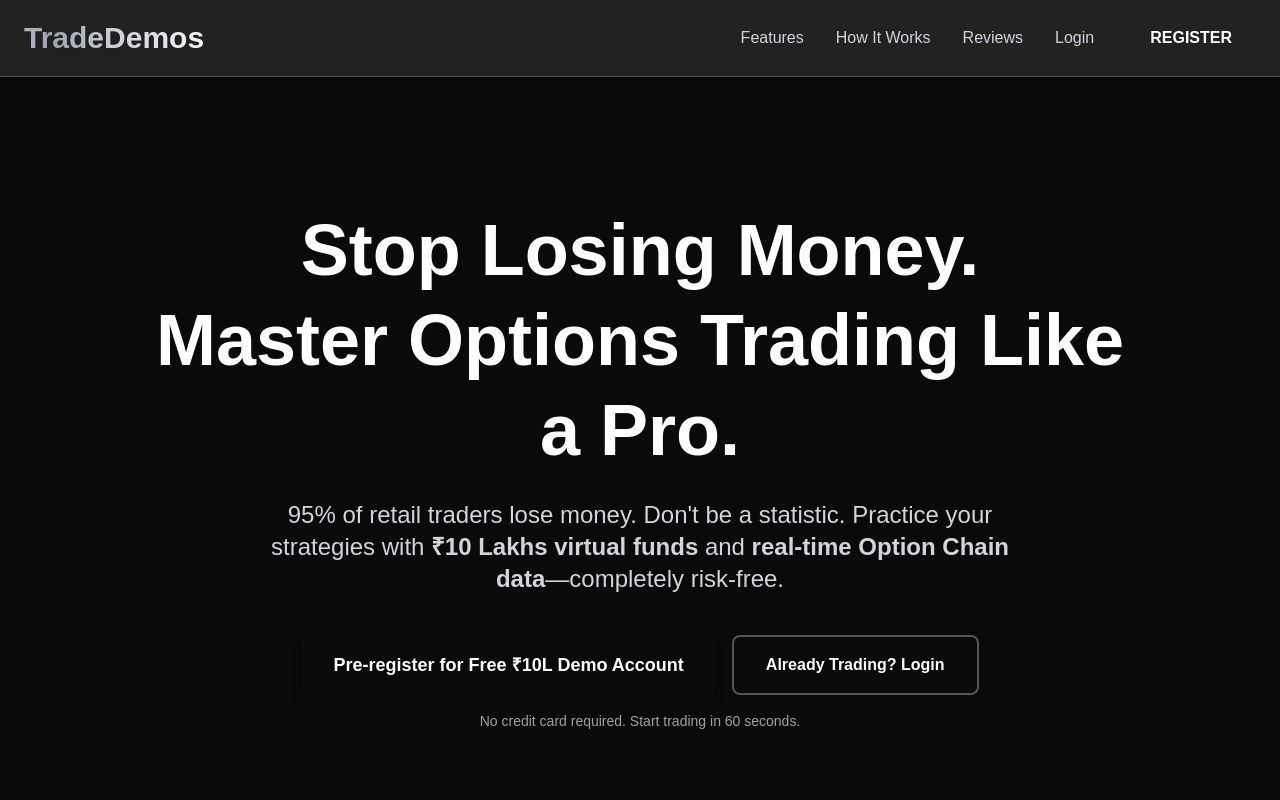
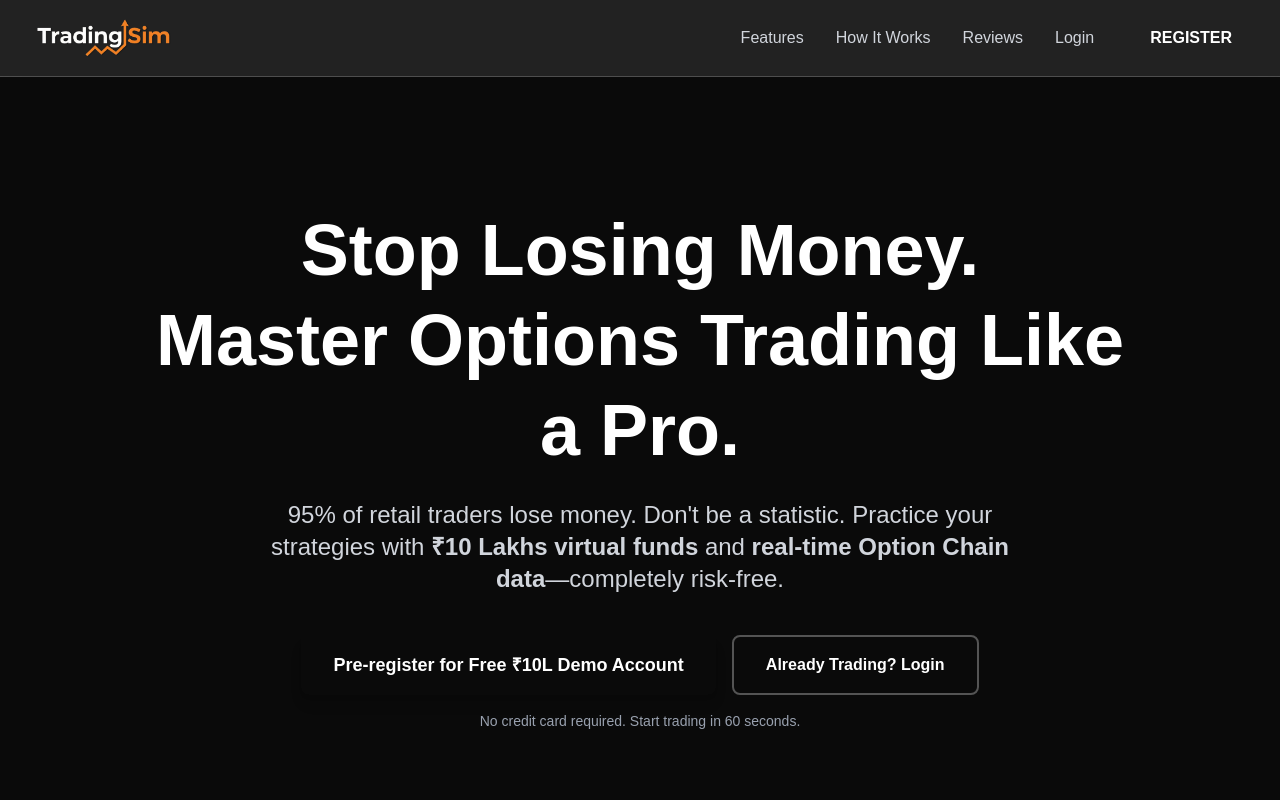
Before and after one commit to jojorabbit0084-bot/Trading.co3, a Next.js app: page / in a window 1280 px wide. Shown: the top 800 px of the page. Built offline with nearby package versions, Linux system fonts and the light colour scheme.

Commit message:
adding Logo

```diff
--- a/src/components/LandingPage.tsx
+++ b/src/components/LandingPage.tsx
@@ -1,6 +1,7 @@
 'use client';
 
 import Link from 'next/link';
+import Image from 'next/image';
 import { useState, ReactNode } from 'react';
 import { createClient } from '@/utils/supabase/client';
 
@@ -20,12 +21,17 @@ export default function LandingPage({ children, user }: LandingPageProps) {
       <header className="bg-white/10 backdrop-blur-md sticky top-0 z-50 border-b border-white/20">
         <nav className="container mx-auto px-6 py-4 flex justify-between items-center">
           {/* Brand Logo with Glossy Shine */}
-    <Link
-  href="/"
-  className="relative text-3xl font-extrabold bg-gradient-to-r from-gray-300 via-gray-100 to-gray-400 bg-clip-text text-transparent drop-shadow-lg overflow-hidden animate-shine-text"
->
-  TradeDemos
-</Link>
+    <Link href="/" className="flex items-center">
+      <div className="relative h-10 w-40">
+        <Image
+          src="/Logo_TradingSim.png"
+          alt="TradingDemos Logo"
+          fill
+          style={{ objectFit: 'contain' }}
+          priority
+        />
+      </div>
+    </Link>
           {/* Desktop Navigation */}
           <div className="hidden md:flex items-center space-x-8">
             <a href="#features" className="text-gray-300 hover:text-white transition-colors">Features</a>
--- a/src/components/Sidebar.tsx
+++ b/src/components/Sidebar.tsx
@@ -1,6 +1,7 @@
 'use client';
 
 import Link from 'next/link';
+import Image from 'next/image';
 import { useRouter } from 'next/navigation';
 import { createClient } from '@/utils/supabase/client';
 import UserStatus from './UserStatus';
@@ -22,8 +23,16 @@ export default function Sidebar() {
 
   return (
     <div className="flex flex-col w-64 h-screen px-4 py-8 bg-white border-r">
-      <Link href="/" className="text-3xl font-semibold text-navy hover:opacity-80">
-        Trading Co.
+      <Link href="/" className="flex items-center hover:opacity-80">
+        <div className="relative h-10 w-40">
+          <Image
+            src="/Logo_TradingSim.png"
+            alt="TradingDemos Logo"
+            fill
+            style={{ objectFit: 'contain' }}
+            priority
+          />
+        </div>
       </Link>
       <div className="flex flex-col justify-between mt-6 flex-grow">
         <nav>
```
Also changed, not shown: Pictures/Logo_TradingSim.png (added), public/Logo_TradingSim.png (added).
